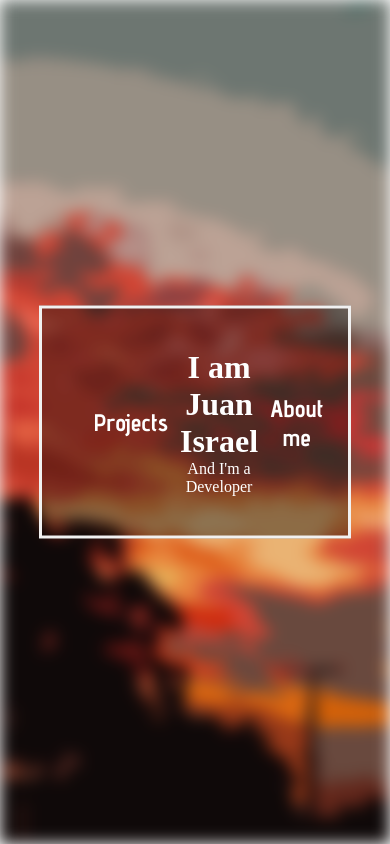
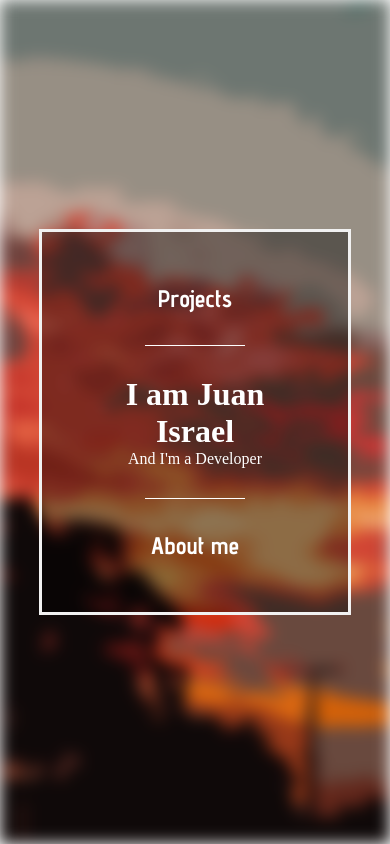
Before and after one commit to JuanIWK3/JuanIWK3.github.io, a plain HTML site: page index.html in a window 390 px wide. Drawn offline with Linux system fonts and the light colour scheme.

Commit message:
smartphone responsive

```diff
--- a/style.css
+++ b/style.css
@@ -68,3 +68,16 @@ body, html {
     border: 2px solid white;
     padding: 10px;
 }
+@media only screen and (max-width: 675px) {
+    .main {
+        flex-direction: column;
+    }
+    .border {
+        width: 100px;
+        height: 1px;
+        margin: 20px;
+    }
+    .me {
+        margin: 10px;
+    }
+}
```
